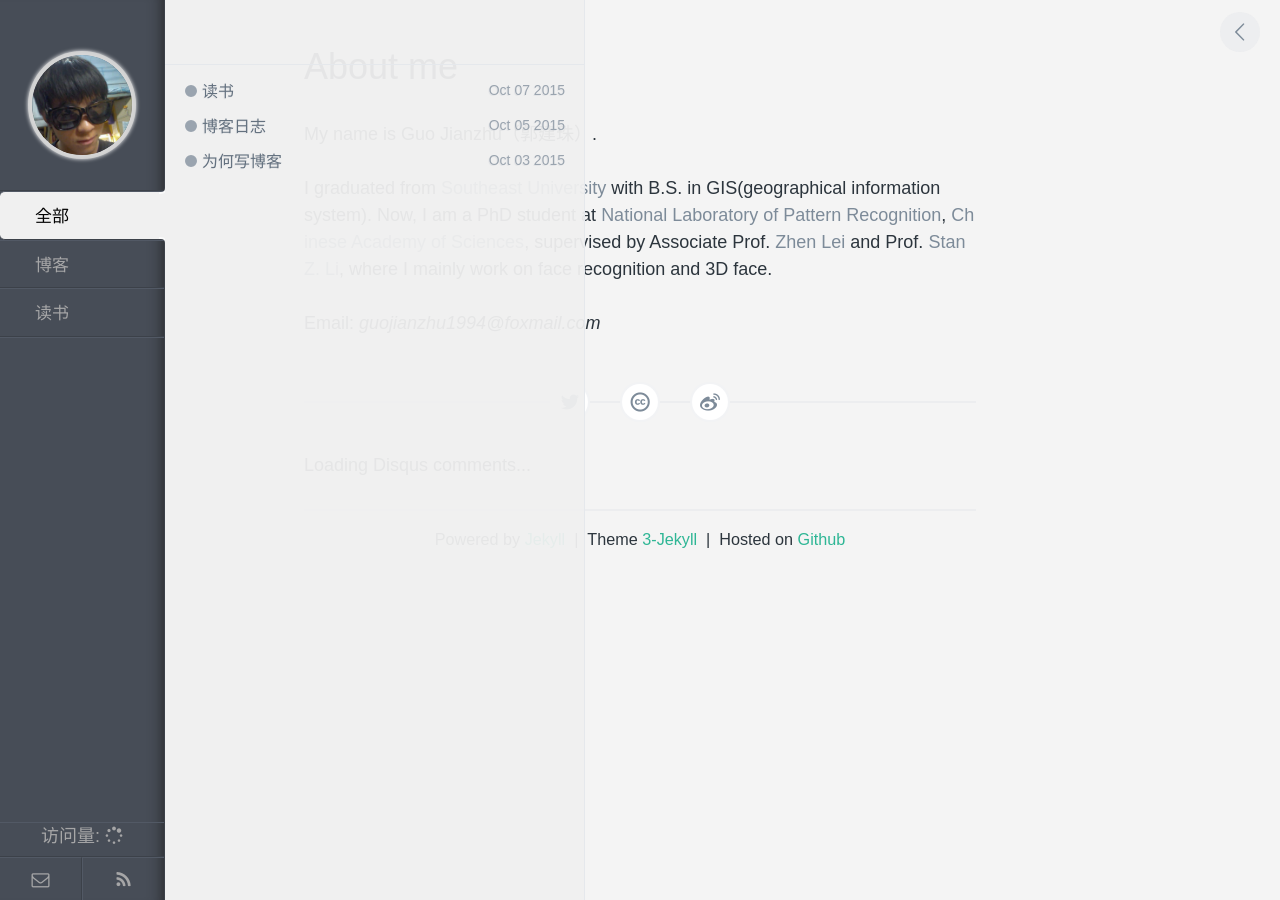
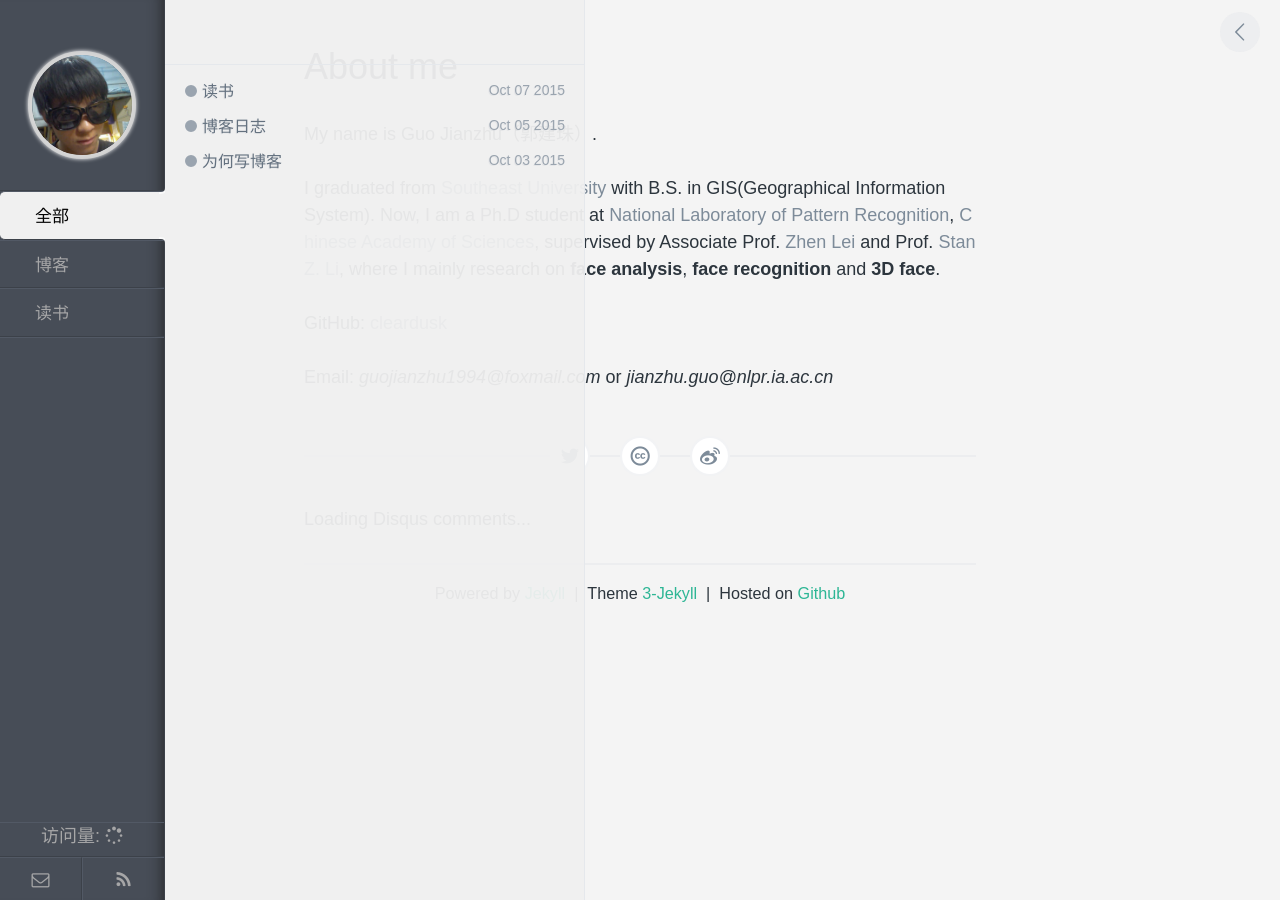
Before and after one commit to cleardusk/cleardusk-old.github.io, a Jekyll site: the page built from index.md, in a window 1280 px wide. Built offline with Jekyll 4.4.1, drawn with Linux system fonts in a browser that asks for light colours; nearby versions of some CDN libraries; comment, search, counter and statistics services are not loaded.

```diff
--- a/_config.yml
+++ b/_config.yml
@@ -1,6 +1,7 @@
 permalink: /:year/:month/:day/:title.html
 markdown: kramdown
-pygments: true
+#pygments: true
+highlighter: true
 
 kramdown:
   input: GFM
--- a/index.md
+++ b/index.md
@@ -5,7 +5,9 @@ title: About me
 
 My name is Guo Jianzhu（郭建珠）.
 
-I graduated from [Southeast University](http://www.seu.edu.cn/) with B.S. in GIS(geographical information system).
-Now, I am a PhD student at [National Laboratory of Pattern Recognition](http://www.nlpr.ia.ac.cn/nlpren/EN/volumn/home.shtml), [Chinese Academy of Sciences](http://english.cas.cn/), supervised by Associate Prof. [Zhen Lei](http://www.cbsr.ia.ac.cn/users/zlei/) and Prof. [Stan Z. Li](http://www.cbsr.ia.ac.cn/users/szli/), where I mainly work on face recognition and 3D face.
+I graduated from [Southeast University](http://www.seu.edu.cn/) with B.S. in GIS(Geographical Information System).
+Now, I am a Ph.D student at [National Laboratory of Pattern Recognition](http://www.nlpr.ia.ac.cn/nlpren/EN/volumn/home.shtml), [Chinese Academy of Sciences](http://english.cas.cn/), supervised by Associate Prof. [Zhen Lei](http://www.cbsr.ia.ac.cn/users/zlei/) and Prof. [Stan Z. Li](http://www.cbsr.ia.ac.cn/users/szli/), where I mainly research on **face analysis**, **face recognition** and **3D face**.
 
-Email: *guojianzhu1994@foxmail.com*
+GitHub: [cleardusk](https://github.com/cleardusk)
+
+Email: _guojianzhu1994@foxmail.com_ or _jianzhu.guo@nlpr.ia.ac.cn_
```
